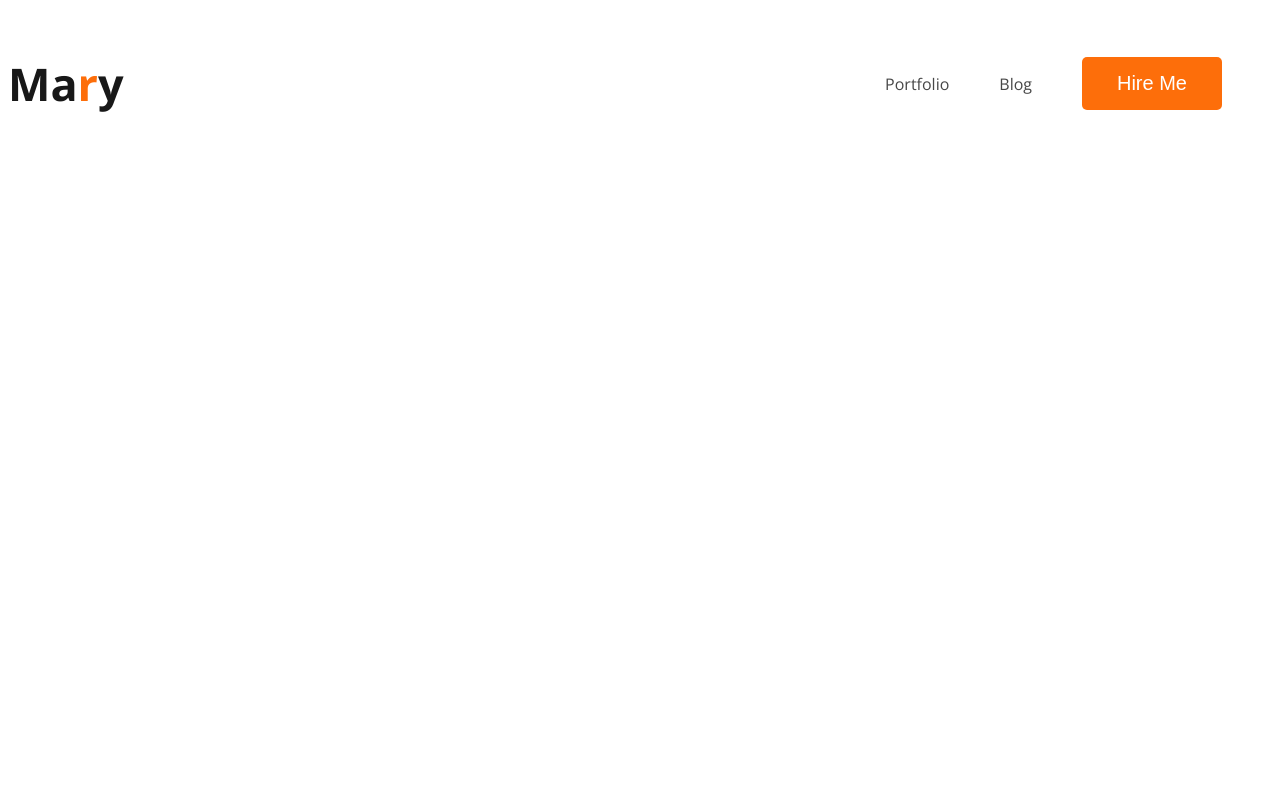
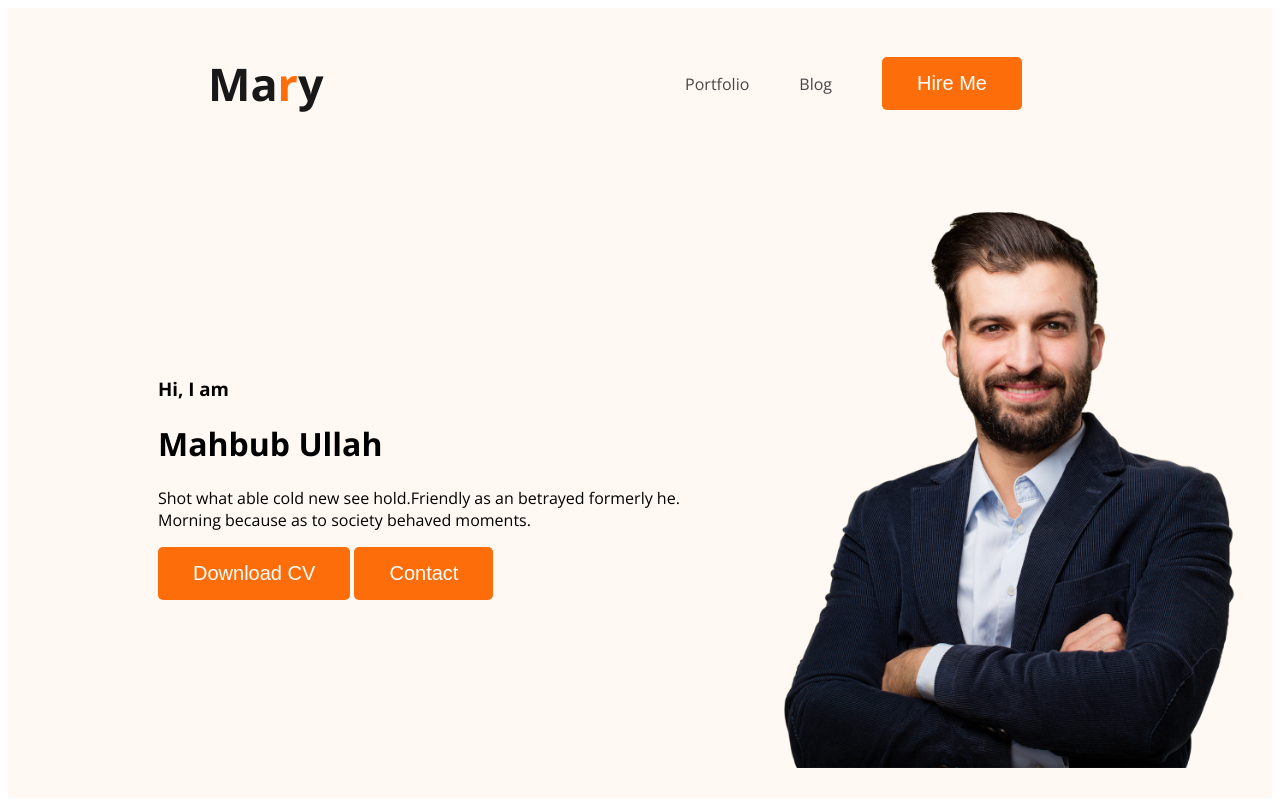
Before and after one commit to aminulweb3/developer-portfolio, a plain HTML site: page index.html in a window 1280 px wide. Drawn offline with nearby package versions, Linux system fonts and the light colour scheme.

Commit message:
banner content added

```diff
--- a/index.html
+++ b/index.html
@@ -10,7 +10,7 @@
 <link rel="stylesheet" href="style/protfolio.css">
 </head>
 <body>
-	<header>
+	<header class="header">
 		<nav>
 			<h3 class="nav-title">Ma<span class="text-primary">r</span>y</h3>
 			<ul>
@@ -19,6 +19,16 @@
 				<li><button class="btn-primary">Hire Me</button></li>
 			</ul>
 		</nav>
+		<div class="banner">
+			<div class="banner-content">
+				<h3 class="banner-greating">Hi, I am</h3>
+				<h1 class="banner-title">Mahbub Ullah </h1>
+				<p>Shot what able cold new see hold.Friendly as an betrayed formerly he. Morning because as to society behaved moments.</p>
+				<button class="btn-primary"> Download CV </button>
+				<button class="btn-primary">Contact </button>
+			</div>
+			<img class="profile-pic" src="images/hardy.png" alt="">
+		</div>
 	</header>
 	<main>
 
--- a/style/protfolio.css
+++ b/style/protfolio.css
@@ -9,6 +9,7 @@ nav{
 	display: flex;
 	justify-content: space-between;
 	align-items: center;
+	margin: 0 200px;
 }
 .text-primary{
 	color: #FD6E0A;
@@ -44,3 +45,17 @@ color: #474747;
 	padding: 15px 35px;
 
 }
+/* header reakted style */
+.header{
+background-color: #FFF8F3;
+}
+
+/* banner style */
+.banner{
+padding: 30px 30px 30px 150px;
+display: flex;
+align-items: center;
+}
+.profile-pic{
+	width: 500px;
+}
```
